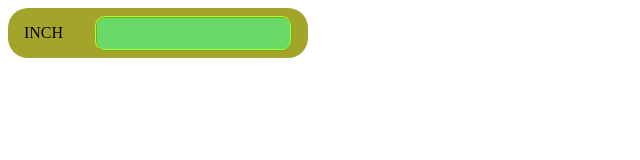
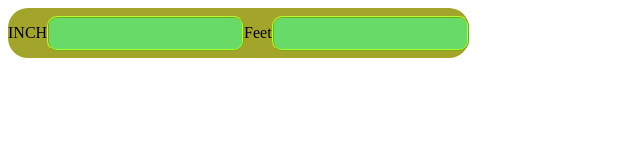
Before and after one commit to zainahmed2382/DMW, a plain HTML site: page addevenlistnerparc.html in a window 1280 px wide. Shown: the whole page, without its empty margins (0-640 px from the left). Drawn offline with Linux system fonts and the light colour scheme.

Commit message:
Update addevenlistnerparc.html

```diff
--- a/addevenlistnerparc.html
+++ b/addevenlistnerparc.html
@@ -22,12 +22,49 @@ border-radius: 20PX;
 border: 2px ridge greenyellow;
 padding: 8px;
     }
+    .final{
+        display: flex;
+        /* flex-direction: row; */
+width: 300px;
+height: 50px;
+background-color: rgb(163, 165, 42);
+justify-content: center;
+align-items: center;
+justify-content: space-around;
+border-radius: 20PX;
+    }
+    .final input{
+        background-color: rgb(103, 218, 103);
+        border-radius: 10px;
+border: 2px ridge greenyellow;
+padding: 8px;
+    }
+
     </style>
 </head>
 <body>
     <div class="container">
                <label for="">INCH</label>
  <input type="text" name="" id="inch">
+<div class="final">
+ <label for="">Feet</label>
+ <input type="text" name="" id="feet">
+ </div>
     </div>
+    <Script>
+        var inch = document.getElementById("inch");
+        var feet = document.getElementById("feet");
+        inch.addEventListener=("input" , function name() {
+            var i = this.value;
+var  f= 12/i;
+feet.value =f;})
+
+feet.addEventListener("input" , function name() {
+    var f = this.value;
+var  i = f*12;
+inch.value =i;
+})
+
+    </Script>
 </body>
 </html>
```
